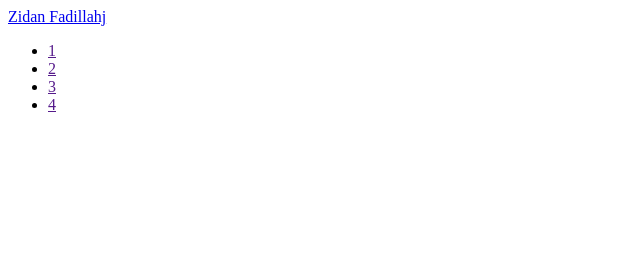
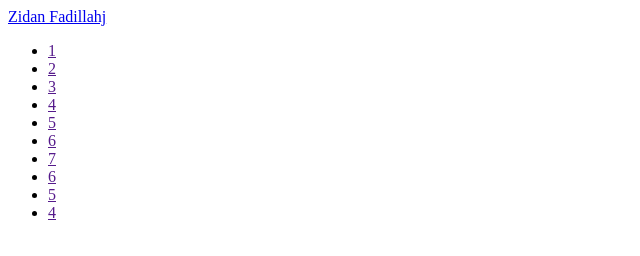
Before and after one commit to ZIDAN22/porto, a plain HTML site: page test.html in a window 1280 px wide. Shown: the whole page, without its empty margins (0-640 px from the left). Drawn offline with Linux system fonts and the light colour scheme.

Commit message:
perbaiki bug

```diff
--- a/test.html
+++ b/test.html
@@ -18,6 +18,13 @@
                 <li><a href="">2</a></li>
                 <li><a href="">3</a></li>
                 <li><a href="">4</a></li>
+                <li><a href="">5</a></li>
+                <li><a href="">6</a></li>
+                <li><a href="">7</a></li>
+                <li><a href="">6</a></li>
+                <li><a href="">5</a></li>
+                <li><a href="">4</a></li>
+
             </ul>
         </div>
     </header>
```
